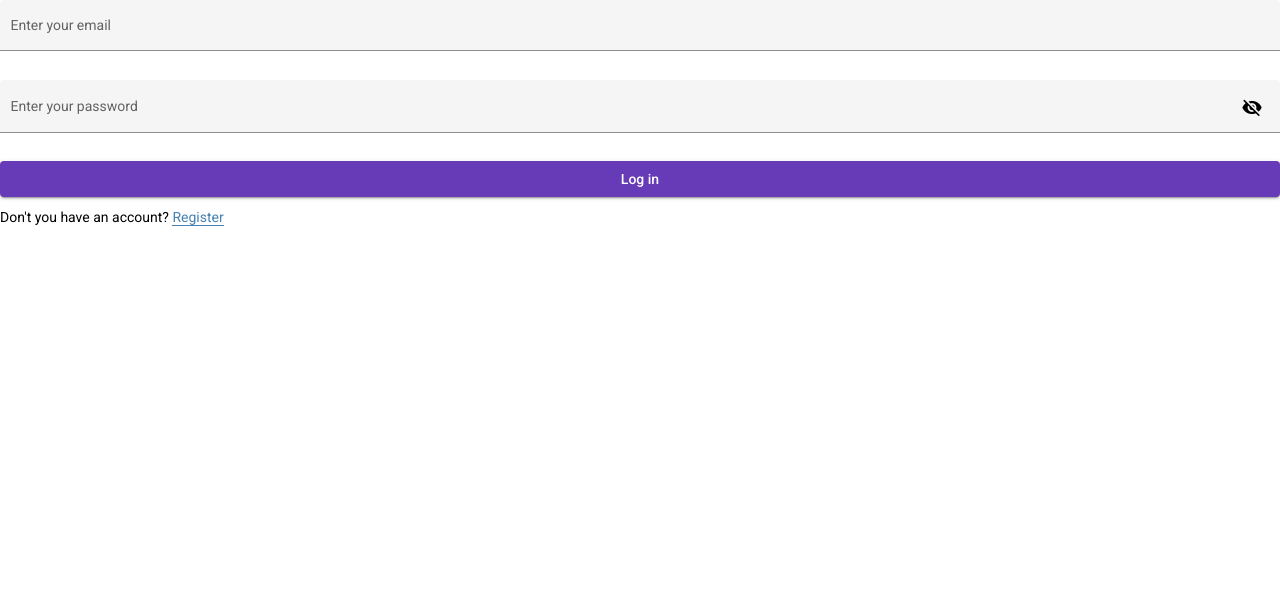
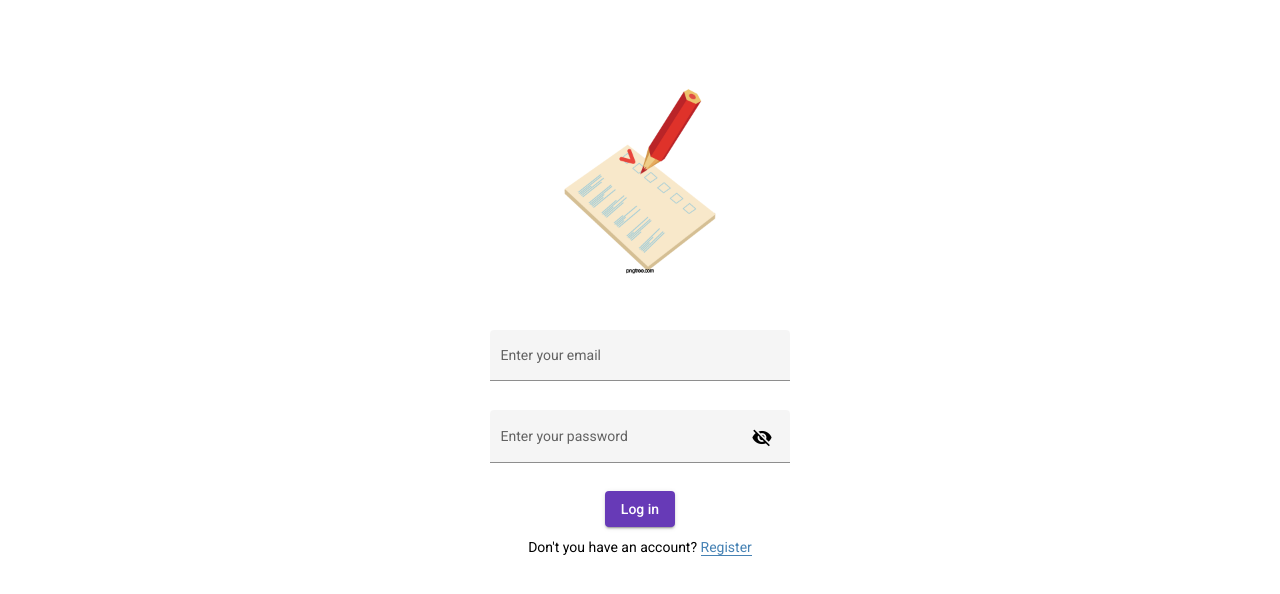
Before and after one commit to franco148/todo-app-training, an Angular app in the folder todo-frontend/: page / in a window 1280 px wide. Shown: the top 594 px of the page. Built offline with nearby package versions, Linux system fonts and the light colour scheme.

Commit message:
todo-app-frontend: Implemented the login page

```diff
--- a/todo-frontend/src/app/components/user-account/user-account.component.css
+++ b/todo-frontend/src/app/components/user-account/user-account.component.css
@@ -7,3 +7,15 @@ a {
   color: steelblue;
   border-bottom: 1px solid steelblue;
 }
+
+mat-form-field {
+  width: 300px;
+}
+
+.login-image-container {
+  margin-top: 5rem;
+}
+
+img {
+  width: 200px;
+}
--- a/todo-frontend/src/app/components/user-account/user-account.component.html
+++ b/todo-frontend/src/app/components/user-account/user-account.component.html
@@ -1,5 +1,8 @@
-<section>
-  <form fxLayout="column" fxLayoutGap="10px" [formGroup]="accountForm" (ngSubmit)="onSubmit()">
+<section fxLayout="column" fxLayoutGap="50px">
+  <div class="login-image-container" fxLayout="row" fxLayoutAlign="center center">
+    <img mat-card-image src="assets/img/LoginPage.png" layout-fill>
+  </div>
+  <form fxLayout="column" fxLayoutAlign="center center" fxLayoutGap="10px" [formGroup]="accountForm" (ngSubmit)="onSubmit()">
     <mat-form-field appearance="fill">
       <mat-label>Enter your email</mat-label>
       <input
```
Also changed, not shown: todo-frontend/src/assets/img/LoginPage.png (added).
